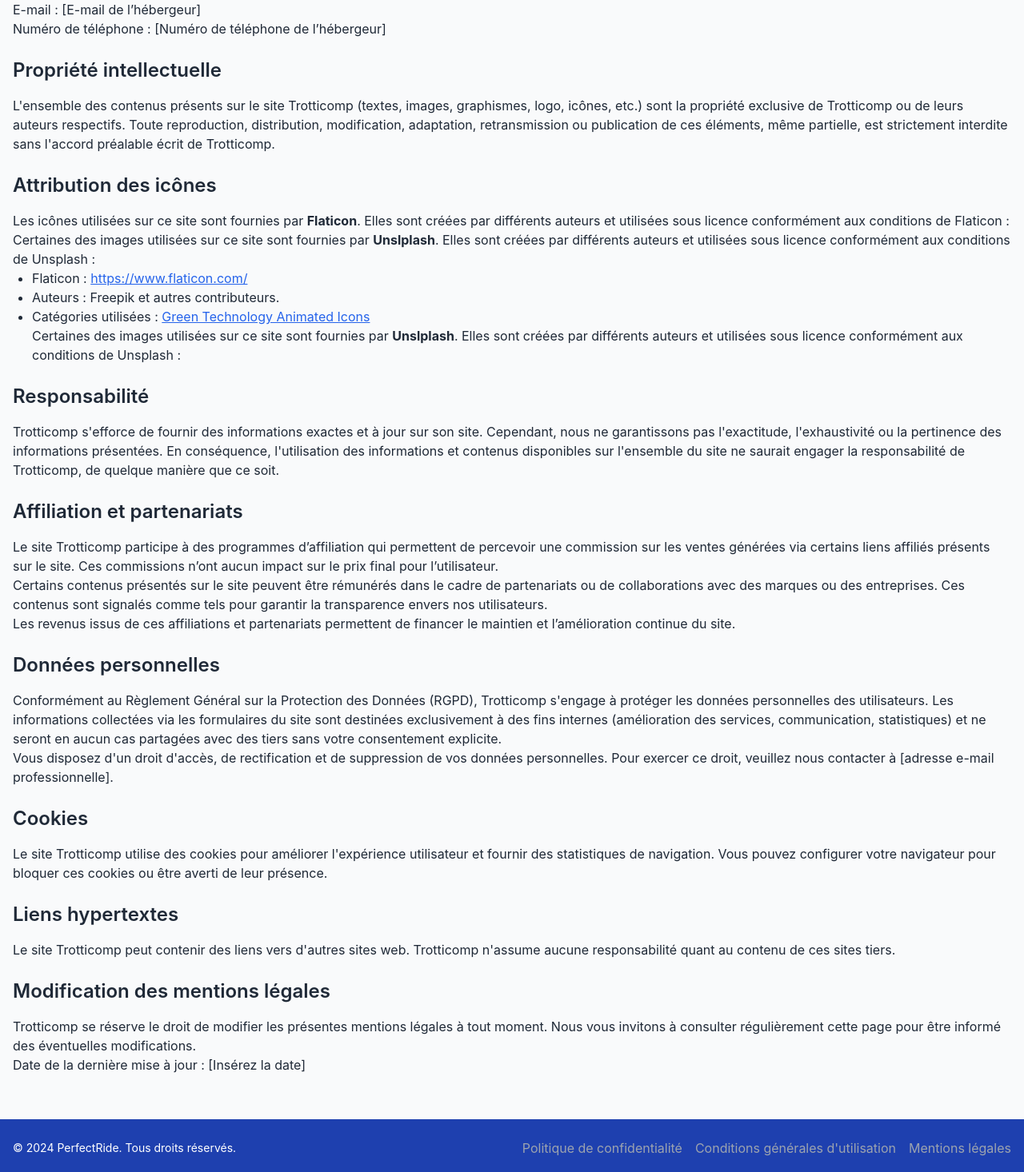
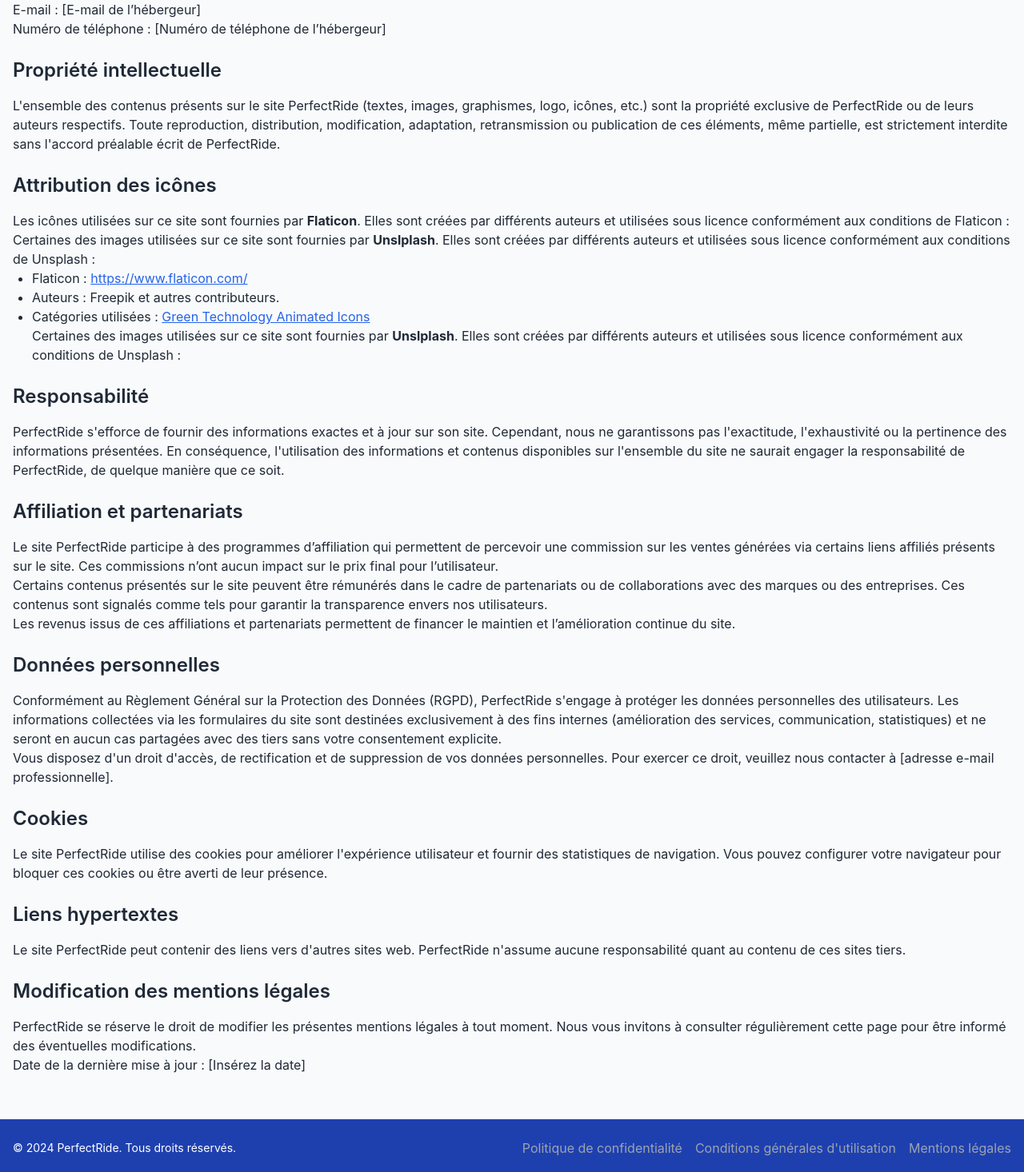
Before and after one commit to MTDev2024/react_app_firebase_01, a React (Create React App) app: page /mentions-legales in a window 1280 px wide. Shown: the part 524-1990 px from the top of the page at 80% size. Built offline with nearby package versions, Linux system fonts and the light colour scheme; no server answers.

Commit message:
feat(brand): replace all legacy brand names with PerfectRide

```diff
--- a/src/pages/Apropos.jsx
+++ b/src/pages/Apropos.jsx
@@ -24,10 +24,10 @@ export default function About() {
             }}
           >
             <div className="w-full bg-black/20 text-white space-y-4 lg:w-1/2 text-center lg:text-left p-8 mx-auto">
-              <h1 className="text-4xl font-bold mb-4">À propos de Compv3</h1>
+              <h1 className="text-4xl font-bold mb-4">À propos de PerfectRide</h1>
               <h2 className="text-2xl font-semibold mb-2">Notre mission, votre mobilité</h2>
               <p className="text-base md:text-xl leading-relaxed text-justify mb-4">
-                Bienvenue sur <span className="font-semibold">Comp</span>, la plateforme ultime pour comparer les trottinettes électriques et choisir le modèle parfait pour vos besoins. Que ce soit pour vos trajets quotidiens, vos loisirs ou un usage professionnel, nous sommes là pour vous guider.
+                Bienvenue sur <span className="font-semibold">PerfectRide</span>, la plateforme ultime pour comparer les trottinettes électriques et choisir le modèle parfait pour vos besoins. Que ce soit pour vos trajets quotidiens, vos loisirs ou un usage professionnel, nous sommes là pour vous guider.
               </p>
             </div>
           </section>
@@ -37,12 +37,12 @@ export default function About() {
             <div className="max-w-7xl mx-auto px-4">
               <div className="grid grid-cols-1 gap-8">
                 <div className="bg-white shadow-lg p-6 rounded-lg">
-                  <h2 className="text-2xl font-bold text-gray-800 mb-4">L'idée derrière Compv3</h2>
+                  <h2 className="text-2xl font-bold text-gray-800 mb-4">L'idée derrière PerfectRide</h2>
                   <p className="text-gray-600 mb-4">
-                  Compv3 est né d'une expérience personnelle, d'un besoin réel. Lors de l'achat de nos premières trottinettes électriques, nous avons été confrontés à une multitude de modèles, de caractéristiques techniques et d'avis contradictoires. Comment choisir parmi tant d'options ? C'est à ce moment-là que nous avons réalisé qu'il manquait un outil simple, efficace et personnalisé pour guider les utilisateurs dans leur choix.
+                  PerfectRide est né d'une expérience personnelle, d'un besoin réel. Lors de l'achat de nos premières trottinettes électriques, nous avons été confrontés à une multitude de modèles, de caractéristiques techniques et d'avis contradictoires. Comment choisir parmi tant d'options ? C'est à ce moment-là que nous avons réalisé qu'il manquait un outil simple, efficace et personnalisé pour guider les utilisateurs dans leur choix.
                   </p>
                   <p className="text-gray-600 mb-4">
-                    C'est ainsi qu'est née l'idée du <span className="font-semibold">questionnaire d'aide au choix</span>. En prenant en compte vos critères personnels tels que le poids, le type de trajet, l'autonomie souhaitée ou encore votre budget, notre questionnaire vous guide vers les modèles qui correspondent vraiment à vos besoins. Plus qu'un simple comparateur, Trotticomp est votre allié pour simplifier votre expérience d'achat.
+                    C'est ainsi qu'est née l'idée du <span className="font-semibold">questionnaire d'aide au choix</span>. En prenant en compte vos critères personnels tels que le poids, le type de trajet, l'autonomie souhaitée ou encore votre budget, notre questionnaire vous guide vers les modèles qui correspondent vraiment à vos besoins. Plus qu'un simple comparateur, PerfectRide est votre allié pour simplifier votre expérience d'achat.
                   </p>
                   <button
                     onClick={handleStart}
@@ -54,10 +54,10 @@ export default function About() {
                 <div className="bg-white shadow-lg p-6 rounded-lg">
                   <h2 className="text-2xl font-bold text-gray-800 mb-4">Nos valeurs</h2>
                   <p className="text-gray-600 mb-4">
-                    Chez Compv3, nous croyons fermement à l'importance des mobilités douces dans un monde où la circulation devient de plus en plus complexe. Les trottinettes électriques représentent une alternative pratique, économique et respectueuse de l'environnement. Elles permettent de réduire les émissions polluantes, de désencombrer nos routes et de simplifier vos déplacements quotidiens.
+                    Chez PerfectRide, nous croyons fermement à l'importance des mobilités douces dans un monde où la circulation devient de plus en plus complexe. Les trottinettes électriques représentent une alternative pratique, économique et respectueuse de l'environnement. Elles permettent de réduire les émissions polluantes, de désencombrer nos routes et de simplifier vos déplacements quotidiens.
                   </p>
                   <p className="text-gray-600 mb-4">
-                    En utilisant des véhicules légers, moins polluants et moins stressants, nous pouvons agir concrètement pour notre bien-être, celui de notre planète et pour un avenir plus durable. Compv3 s'engage à promouvoir cette vision en facilitant l'accès à des solutions de mobilité adaptées à vos besoins.
+                    En utilisant des véhicules légers, moins polluants et moins stressants, nous pouvons agir concrètement pour notre bien-être, celui de notre planète et pour un avenir plus durable. PerfectRide s'engage à promouvoir cette vision en facilitant l'accès à des solutions de mobilité adaptées à vos besoins.
                   </p>
                 </div>
               </div>
--- a/src/pages/CGU.jsx
+++ b/src/pages/CGU.jsx
@@ -10,7 +10,7 @@ const CGU = () => {
         <section className="mb-6">
           <h2 className="text-2xl font-semibold mb-4">Objet du site</h2>
           <p>
-            Trotticomp est un site fournissant des outils de comparaison et des informations liées aux
+            PerfectRide est un site fournissant des outils de comparaison et des informations liées aux
             économies de mobilité durable, comme les calculs liés à l'utilisation de trottinettes électriques
             et de véhicules personnels.
           </p>
@@ -34,7 +34,7 @@ const CGU = () => {
           <h2 className="text-2xl font-semibold mb-4">Modification des CGU</h2>
           <ul className="list-disc pl-6">
             <li>
-              Trotticomp se réserve le droit de modifier ces CGU à tout moment. Les utilisateurs sont invités à
+              PerfectRide se réserve le droit de modifier ces CGU à tout moment. Les utilisateurs sont invités à
               consulter cette page régulièrement.
             </li>
             <li>
--- a/src/pages/Confidentialite.jsx
+++ b/src/pages/Confidentialite.jsx
@@ -9,7 +9,7 @@ const Confidentialite = () => {
         <section className="mb-6">
           <h2 className="text-2xl font-semibold mb-4">Introduction</h2>
           <p>
-            Chez Trotticomp, la protection de vos données personnelles est une priorité. Cette politique de
+            Chez PerfectRide, la protection de vos données personnelles est une priorité. Cette politique de
             confidentialité explique comment nous collectons, utilisons et protégeons vos informations lorsque
             vous utilisez notre site.
           </p>
--- a/src/pages/MentionsLegales.jsx
+++ b/src/pages/MentionsLegales.jsx
@@ -8,7 +8,7 @@ const MentionsLegales = () => {
 
         <section className="mb-6">
           <h2 className="text-2xl font-semibold mb-4">Éditeur du site</h2>
-          <p>Nom du site : Trotticomp</p>
+          <p>Nom du site : PerfectRide</p>
           <p>Éditeur : [Votre nom ou le nom de votre entreprise]</p>
           <p>Adresse : [Votre adresse ou celle de votre entreprise]</p>
           <p>E-mail : [Votre adresse e-mail professionnelle]</p>
@@ -29,10 +29,10 @@ const MentionsLegales = () => {
         <section className="mb-6">
           <h2 className="text-2xl font-semibold mb-4">Propriété intellectuelle</h2>
           <p>
-            L'ensemble des contenus présents sur le site Trotticomp (textes, images, graphismes, logo,
-            icônes, etc.) sont la propriété exclusive de Trotticomp ou de leurs auteurs respectifs. Toute
+            L'ensemble des contenus présents sur le site PerfectRide (textes, images, graphismes, logo,
+            icônes, etc.) sont la propriété exclusive de PerfectRide ou de leurs auteurs respectifs. Toute
             reproduction, distribution, modification, adaptation, retransmission ou publication de ces
-            éléments, même partielle, est strictement interdite sans l'accord préalable écrit de Trotticomp.
+            éléments, même partielle, est strictement interdite sans l'accord préalable écrit de PerfectRide.
           </p>
         </section>
 
@@ -64,17 +64,17 @@ const MentionsLegales = () => {
         <section className="mb-6">
           <h2 className="text-2xl font-semibold mb-4">Responsabilité</h2>
           <p>
-            Trotticomp s'efforce de fournir des informations exactes et à jour sur son site. Cependant, nous
+            PerfectRide s'efforce de fournir des informations exactes et à jour sur son site. Cependant, nous
             ne garantissons pas l'exactitude, l'exhaustivité ou la pertinence des informations présentées.
             En conséquence, l'utilisation des informations et contenus disponibles sur l'ensemble du site
-            ne saurait engager la responsabilité de Trotticomp, de quelque manière que ce soit.
+            ne saurait engager la responsabilité de PerfectRide, de quelque manière que ce soit.
           </p>
         </section>
 
         <section className="mb-6">
           <h2 className="text-2xl font-semibold mb-4">Affiliation et partenariats</h2>
           <p>
-            Le site Trotticomp participe à des programmes d’affiliation qui permettent de percevoir une
+            Le site PerfectRide participe à des programmes d’affiliation qui permettent de percevoir une
             commission sur les ventes générées via certains liens affiliés présents sur le site. Ces commissions
             n’ont aucun impact sur le prix final pour l’utilisateur.
           </p>
@@ -92,7 +92,7 @@ const MentionsLegales = () => {
         <section className="mb-6">
           <h2 className="text-2xl font-semibold mb-4">Données personnelles</h2>
           <p>
-            Conformément au Règlement Général sur la Protection des Données (RGPD), Trotticomp s'engage à
+            Conformément au Règlement Général sur la Protection des Données (RGPD), PerfectRide s'engage à
             protéger les données personnelles des utilisateurs. Les informations collectées via les
             formulaires du site sont destinées exclusivement à des fins internes (amélioration des
             services, communication, statistiques) et ne seront en aucun cas partagées avec des tiers sans
@@ -107,7 +107,7 @@ const MentionsLegales = () => {
         <section className="mb-6">
           <h2 className="text-2xl font-semibold mb-4">Cookies</h2>
           <p>
-            Le site Trotticomp utilise des cookies pour améliorer l'expérience utilisateur et fournir des
+            Le site PerfectRide utilise des cookies pour améliorer l'expérience utilisateur et fournir des
             statistiques de navigation. Vous pouvez configurer votre navigateur pour bloquer ces cookies
             ou être averti de leur présence.
           </p>
@@ -116,7 +116,7 @@ const MentionsLegales = () => {
         <section className="mb-6">
           <h2 className="text-2xl font-semibold mb-4">Liens hypertextes</h2>
           <p>
-            Le site Trotticomp peut contenir des liens vers d'autres sites web. Trotticomp n'assume aucune
+            Le site PerfectRide peut contenir des liens vers d'autres sites web. PerfectRide n'assume aucune
             responsabilité quant au contenu de ces sites tiers.
           </p>
         </section>
@@ -124,7 +124,7 @@ const MentionsLegales = () => {
         <section className="mb-6">
           <h2 className="text-2xl font-semibold mb-4">Modification des mentions légales</h2>
           <p>
-            Trotticomp se réserve le droit de modifier les présentes mentions légales à tout moment. Nous
+            PerfectRide se réserve le droit de modifier les présentes mentions légales à tout moment. Nous
             vous invitons à consulter régulièrement cette page pour être informé des éventuelles
             modifications.
           </p>
```
